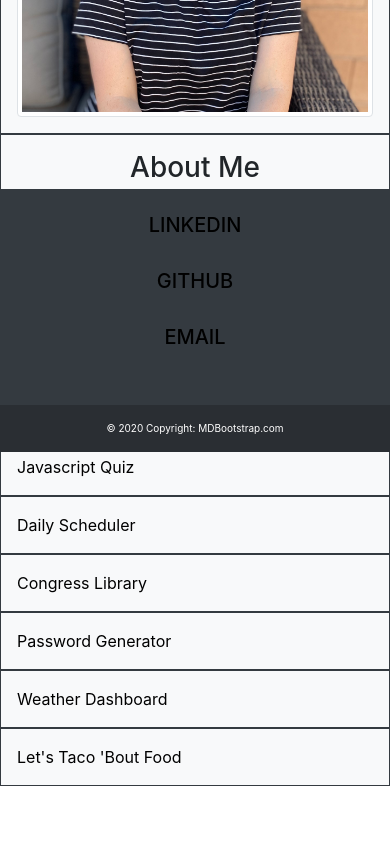
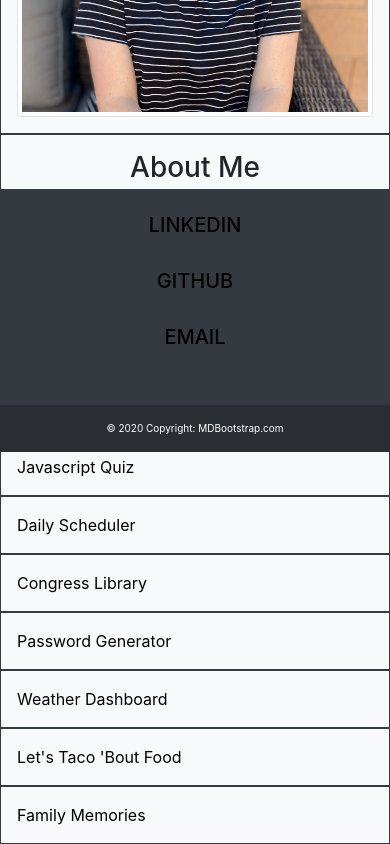
Before and after one commit to chelseaburnham/my-first-portfolio, a plain HTML site: page index.html in a window 390 px wide. Shown: the part 392-1236 px from the top of the page. Before the commit the page ends 1178 px from the top, so only its background shows below. Drawn offline with nearby package versions, Linux system fonts and the light colour scheme; no server answers.

Commit message:
add family memories

```diff
--- a/index.html
+++ b/index.html
@@ -78,6 +78,11 @@
                 <a href="https://henry11244.github.io/letsTacoBoutFood/">Let's Taco 'Bout Food</a>
             </div>
         </div>
+        <div class="row bg-light" id="work-samples-container">
+            <div class="col-md-12 gx-5 border border-solid border-dark p-3">
+                <a href="https://lit-cliffs-32521.herokuapp.com/">Family Memories</a>
+            </div>
+        </div>
     </section>
 
 
```
